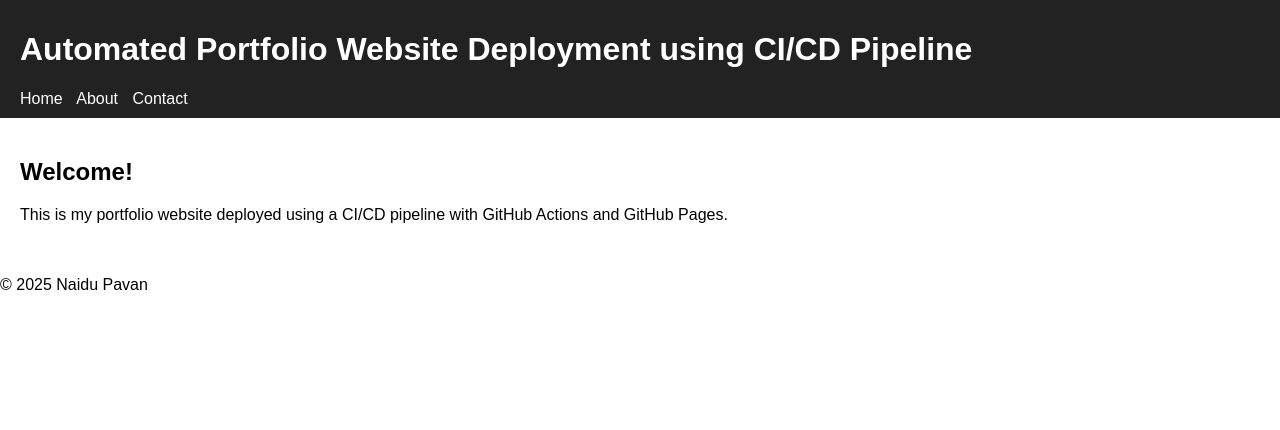
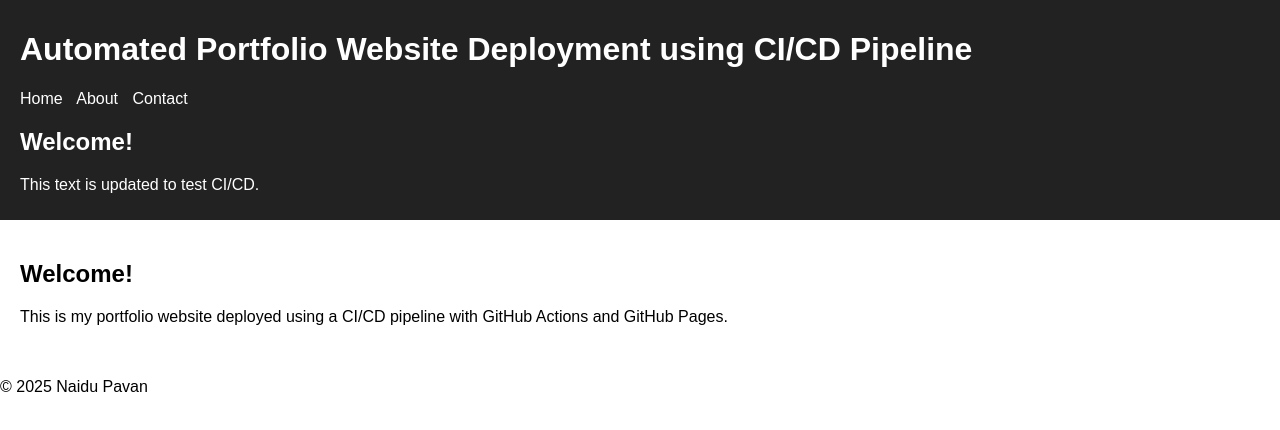
Before and after one commit to NaiduPavan-git/automated-portfolio-cicd, a plain HTML site: page index.html in a window 1280 px wide. Drawn offline with Linux system fonts and the light colour scheme; files that its build step writes are made by us from their sources.

Commit message:
Test CI/CD -update homepage

```diff
--- a/index.html
+++ b/index.html
@@ -13,6 +13,9 @@
       <a href="about.html">About</a>
       <a href="contact.html">Contact</a>
     </nav>
+    <h2>Welcome!</h2>
+<p>This text is updated to test CI/CD.</p>
+
   </header>
 
   <main>
```
